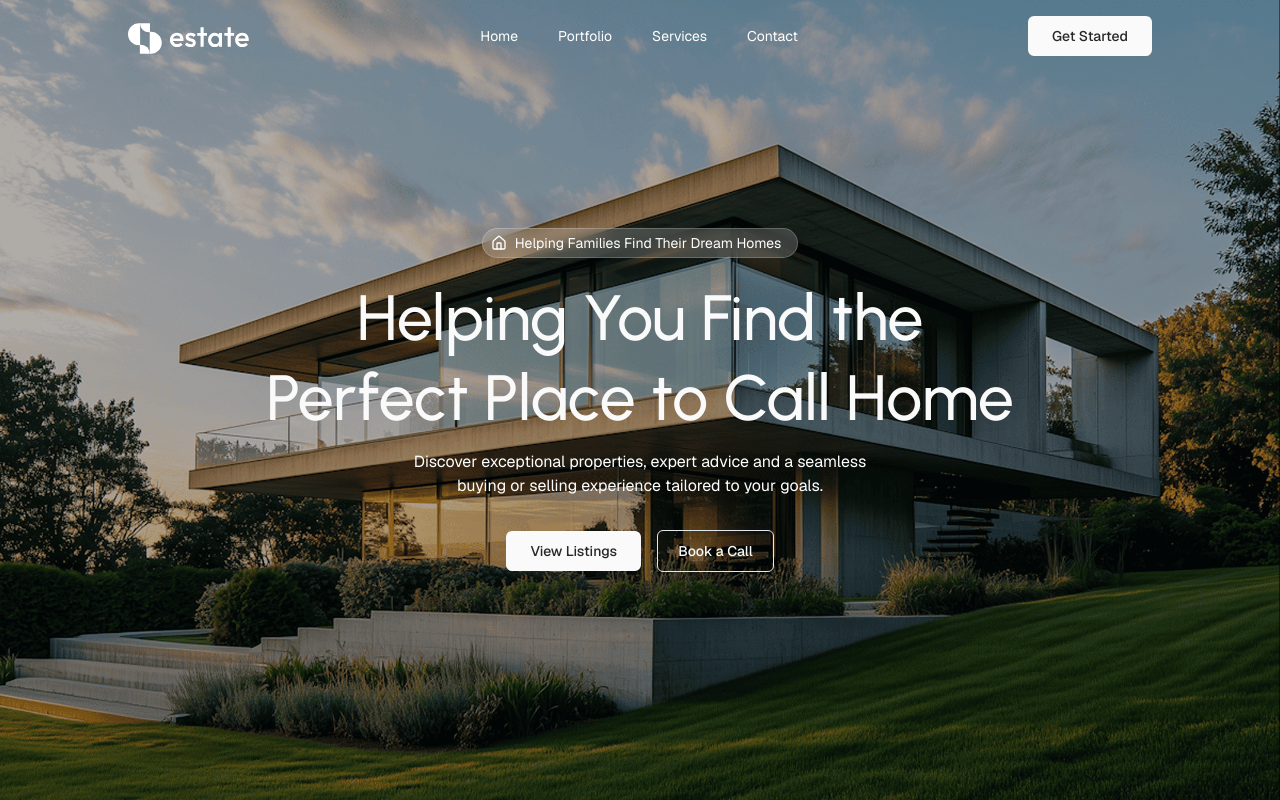
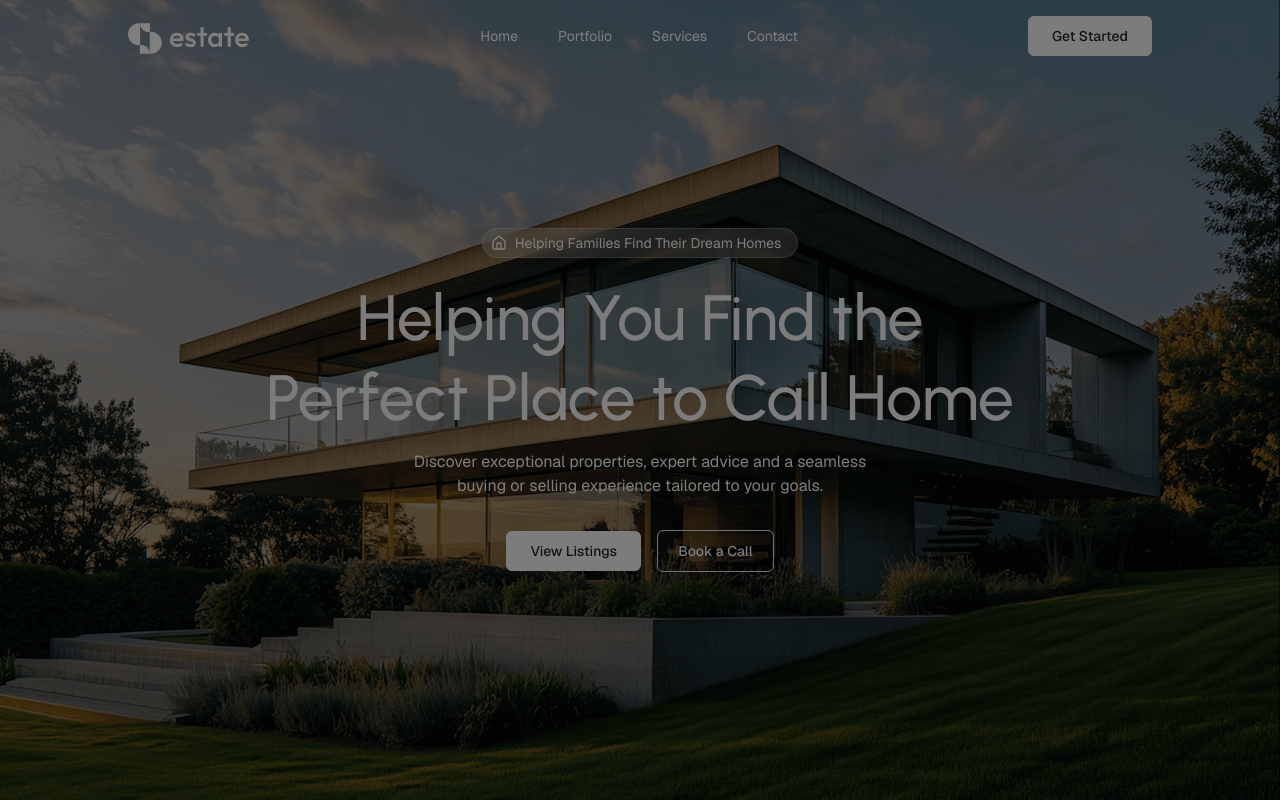
Before and after one commit to Rajibbepary/real-estate, a Next.js app: page / in a window 1280 px wide. Shown: the top 800 px of the page. Built offline with nearby package versions, Linux system fonts and the light colour scheme.

Commit message:
LoginWrapper

```diff
--- a/app/(public-pages)/layout.js
+++ b/app/(public-pages)/layout.js
@@ -2,10 +2,8 @@ import React from 'react';
 // import { Footer } from '@/components/footer';
 import { Footer } from '../../components/footer';
 import { Navbar } from '../../components/navbar';
-//import { Navbar } from '@/components/navbar';
-//import LenisScroll from '@/components/lenis-scroll';
 import LenisScroll from '../../components/lenis-scroll';
-//import LoginWrapper from '@/components/login-wrapper';
+import LoginWrapper from '../../components/LoginWrapper';
 
 export const metadata = {
     title: 'estate - PrebuiltUI',
@@ -19,6 +17,7 @@ export default function Layout({ children }) {
     return (
         <>
             <LenisScroll />
+            <LoginWrapper/>
             <Navbar />
             {children}
             <Footer />
--- a/components/login.jsx
+++ b/components/LoginWrapper.jsx
@@ -1,6 +1,6 @@
 
 
-const Login = ({setShowLogin}) => {
+const LoginWrapper = ({setShowLogin}) => {
   return (
     <div onClick={()=>setShowLogin(false)} className="fixed top-0 left-0 bottom-0 right-0 z-100 flex items-center text-sm text-gray-600 bg-black/50">
 
@@ -8,4 +8,4 @@ const Login = ({setShowLogin}) => {
   )
 }
 
-export default Login;
+export default LoginWrapper;
```
